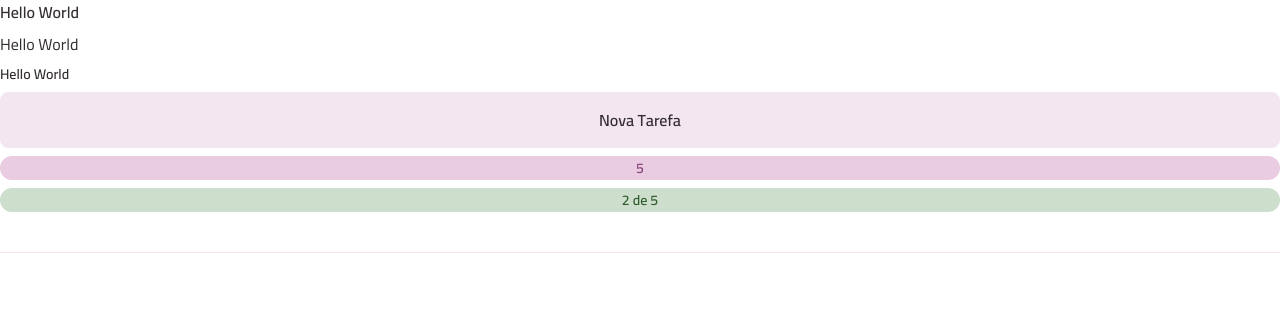
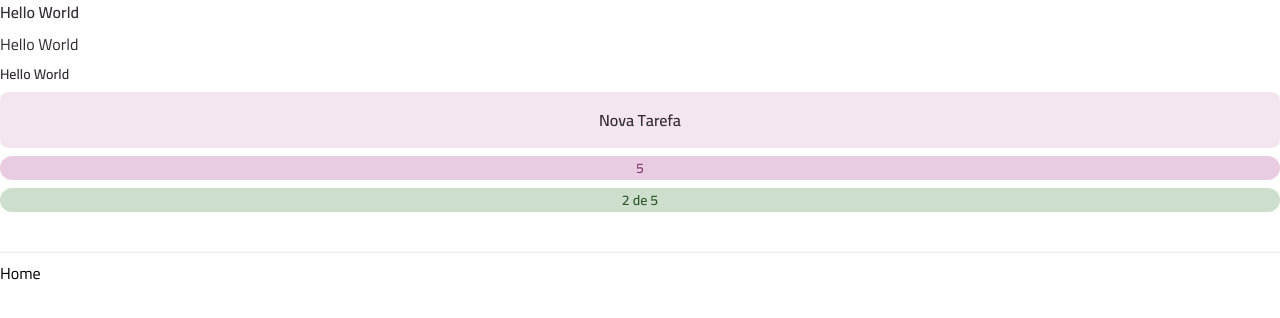
Before and after one commit to joaoKnisspell/todo-project, a React (Vite) app: page /componentes in a window 1280 px wide. Shown: the top 318 px of the page. Built offline with nearby package versions, Linux system fonts and the light colour scheme.

Commit message:
React Router Default Setup Done.

```diff
--- a/src/App.tsx
+++ b/src/App.tsx
@@ -1,19 +1,14 @@
-import Badge from "./components/badge";
-import Button from "./components/button";
-import InputText from "./components/input-text";
-import Text from "./components/text";
+import { BrowserRouter, Route, Routes } from "react-router";
+import PageComponents from "./pages/page-components";
+import PageHome from "./pages/page-home";
 
 export default function App() {
-
-  return (
-    <div className="flex flex-col gap-2">
-      <Text variant={"body-md-bold"}>Hello World</Text>
-      <Text variant={"body-md"}>Hello World</Text>
-      <Text variant={"body-sm"}>Hello World</Text>
-      <Button>Nova Tarefa</Button>
-      <Badge variant="secondary">5</Badge>
-      <Badge>2 de 5</Badge>
-        <InputText />
-    </div>
-  )
+	return (
+		<BrowserRouter>
+			<Routes>
+				<Route index element={<PageHome />} />
+				<Route path="/componentes" element={<PageComponents />} />
+			</Routes>
+		</BrowserRouter>
+	);
 }
--- /dev/null
+++ b/src/pages/page-components.tsx
@@ -0,0 +1,20 @@
+import { NavLink } from "react-router";
+import Badge from "../components/badge";
+import Button from "../components/button";
+import InputText from "../components/input-text";
+import Text from "../components/text";
+
+export default function PageComponents() {
+	return (
+		<div className="flex flex-col gap-2">
+			<Text variant={"body-md-bold"}>Hello World</Text>
+			<Text variant={"body-md"}>Hello World</Text>
+			<Text variant={"body-sm"}>Hello World</Text>
+			<Button>Nova Tarefa</Button>
+			<Badge variant="secondary">5</Badge>
+			<Badge>2 de 5</Badge>
+			<InputText />
+			<NavLink to="/">Home</NavLink>
+		</div>
+	);
+}
--- /dev/null
+++ b/src/pages/page-home.tsx
@@ -0,0 +1,10 @@
+import { NavLink } from "react-router";
+
+export default function PageHome() {
+    return(
+        <>
+            <h1>Hello World!</h1>
+            <NavLink to="/componentes">Componentes</NavLink>
+        </>
+    )
+}
```
